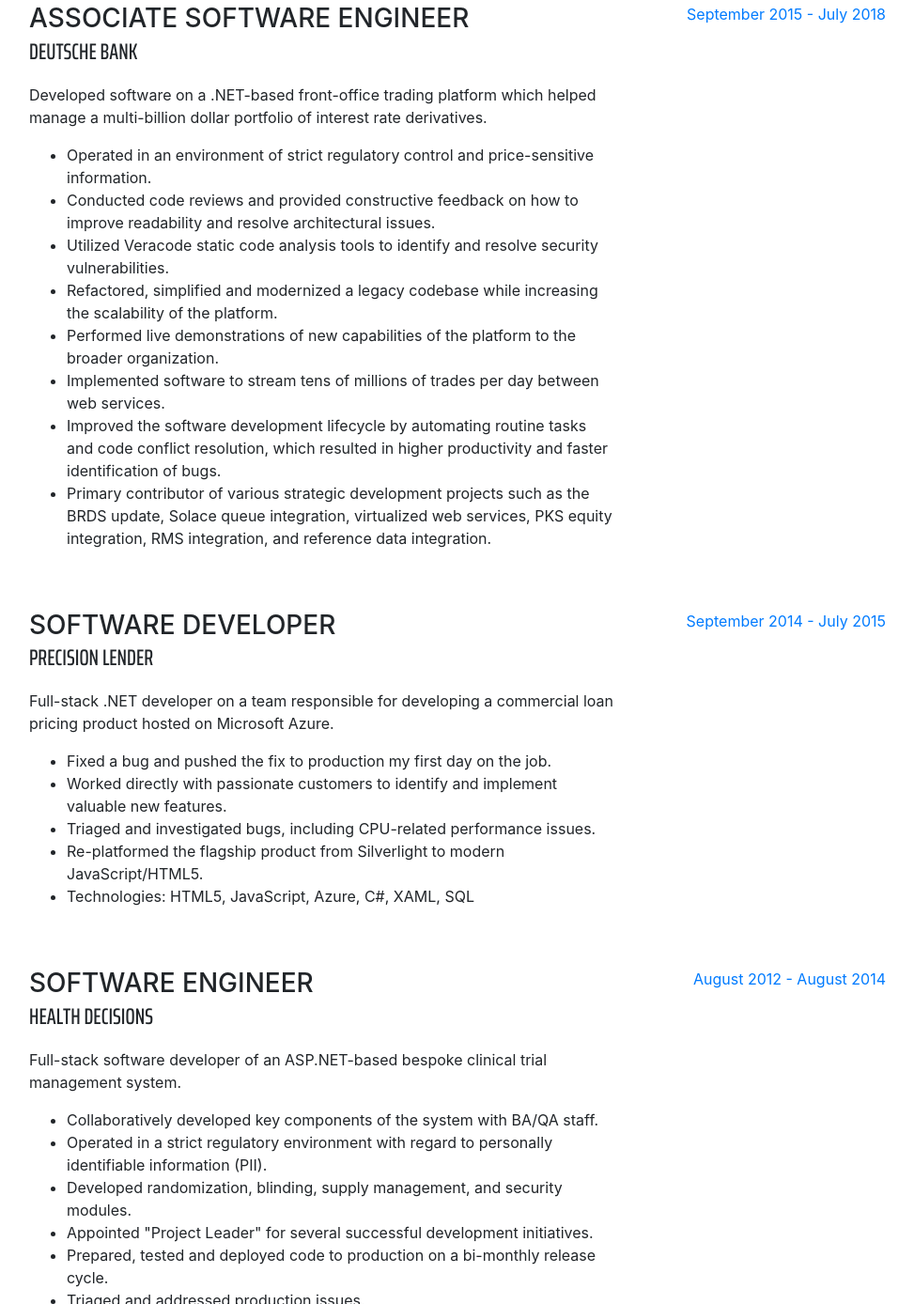
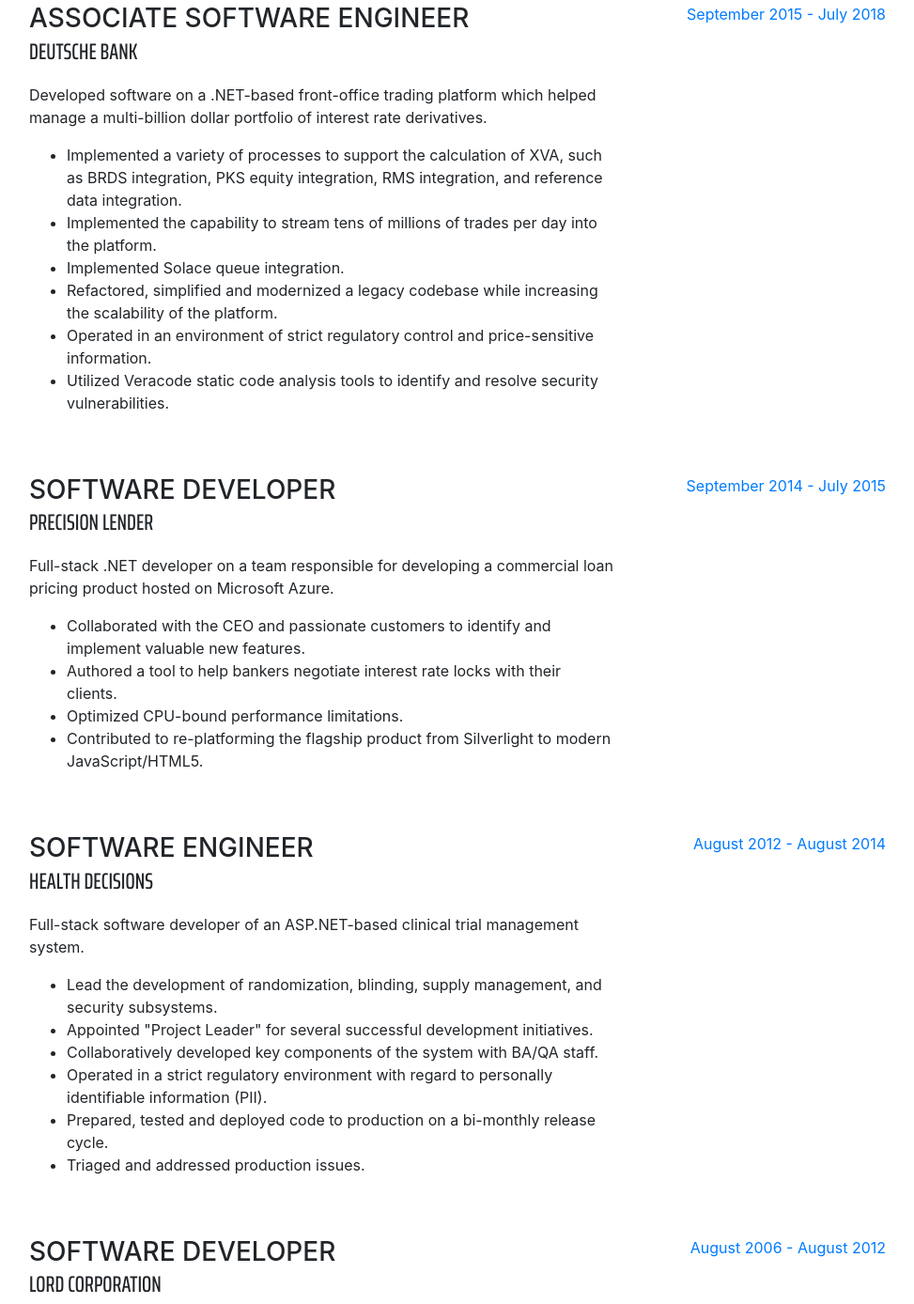
Before and after one commit to jamejone/cumulo-software, a website with bundled scripts: page index.html in a window 1280 px wide. Shown: the part 1506-2894 px from the top of the page at 94% size, without its empty margins (289-1262 px from the left). Built offline with nearby package versions, Linux system fonts and the light colour scheme.

Commit message:
Sync with resume

```diff
--- a/index.html
+++ b/index.html
@@ -103,12 +103,12 @@
               <div class="subheading mb-3">Charles Schwab</div>
               <p>Designing and implementing scalable web services using ASP.NET Core and MongoDB which will host millions of customers and will custody trillions of dollars of financial assets.</p>
               <ul>
-                <li>Implementing new capabilities which will integrate portfolio and accounting functions across the company's major flagship offerings.</li>
-                <li>Operating in a strict regulatory environment with regard to personally identifiable information (PII).</li>
+                <li>Implementing portfolio and accounting services which will integrate the company's major flagship offerings.</li>
                 <li>Conducting code reviews and providing constructive feedback on how to improve readability, testability and scalability.</li>
                 <li>Performing live demonstrations of new capabilities of the platform to the broader organization.</li>
                 <li>Utilizing test-driven development and dependency inversion/injection to maximize code quality and functional correctness.</li>
-                <li>Utilizing static code analysis tools (Veracode and SonarQube) to identify and mitigate security vulnerabilities.</li>
+                <li>Utilizing static code analysis (Veracode and SonarQube) to identify and mitigate security vulnerabilities.</li>
+                <li>Operating in a strict regulatory environment with regard to personally identifiable information (PII).</li>
                 <li>Utilizing the Atlassian stack (Jira, BitBucket, Bamboo) for issue tracking and continuous integration.</li>
               </ul>
             </div>
@@ -123,14 +123,12 @@
               <div class="subheading mb-3">Deutsche Bank</div>
               <p>Developed software on a .NET-based front-office trading platform which helped manage a multi-billion dollar portfolio of interest rate derivatives.</p>
               <ul>
+                <li>Implemented a variety of processes to support the calculation of XVA, such as BRDS integration, PKS equity integration, RMS integration, and reference data integration.</li>
+                <li>Implemented the capability to stream tens of millions of trades per day into the platform.</li>
+                <li>Implemented Solace queue integration.</li>
+                <li>Refactored, simplified and modernized a legacy codebase while increasing the scalability of the platform.</li>
                 <li>Operated in an environment of strict regulatory control and price-sensitive information.</li>
-                <li>Conducted code reviews and provided constructive feedback on how to improve readability and resolve architectural issues.</li>
                 <li>Utilized Veracode static code analysis tools to identify and resolve security vulnerabilities.</li>
-                <li>Refactored, simplified and modernized a legacy codebase while increasing the scalability of the platform.</li>
-                <li>Performed live demonstrations of new capabilities of the platform to the broader organization.</li>
-                <li>Implemented software to stream tens of millions of trades per day between web services.</li>
-                <li>Improved the software development lifecycle by automating routine tasks and code conflict resolution, which resulted in higher productivity and faster identification of bugs.</li>
-                <li>Primary contributor of various strategic development projects such as the BRDS update, Solace queue integration, virtualized web services, PKS equity integration, RMS integration, and reference data integration.</li>
               </ul>
             </div>
             <div class="resume-date text-md-right">
@@ -144,11 +142,10 @@
               <div class="subheading mb-3">Precision Lender</div>
               <p>Full-stack .NET developer on a team responsible for developing a commercial loan pricing product hosted on Microsoft Azure.</p>
               <ul>
-                <li>Fixed a bug and pushed the fix to production my first day on the job.</li>
-                <li>Worked directly with passionate customers to identify and implement valuable new features.</li>
-                <li>Triaged and investigated bugs, including CPU-related performance issues.</li>
-                <li>Re-platformed the flagship product from Silverlight to modern JavaScript/HTML5.</li>
-                <li>Technologies: HTML5, JavaScript, Azure, C#, XAML, SQL</li>
+                <li>Collaborated with the CEO and passionate customers to identify and implement valuable new features.</li>
+                <li>Authored a tool to help bankers negotiate interest rate locks with their clients.</li>
+                <li>Optimized CPU-bound performance limitations.</li>
+                <li>Contributed to re-platforming the flagship product from Silverlight to modern JavaScript/HTML5.</li>
               </ul>
             </div>
             <div class="resume-date text-md-right">
@@ -160,15 +157,14 @@
             <div class="resume-content mr-auto">
               <h3 class="mb-0">Software Engineer</h3>
               <div class="subheading mb-3">Health Decisions</div>
-              <p>Full-stack software developer of an ASP.NET-based bespoke clinical trial management system.</p>
+              <p>Full-stack software developer of an ASP.NET-based clinical trial management system.</p>
               <ul>
+                <li>Lead the development of randomization, blinding, supply management, and security subsystems.</li>
+                <li>Appointed "Project Leader" for several successful development initiatives.</li>
                 <li>Collaboratively developed key components of the system with BA/QA staff.</li>
                 <li>Operated in a strict regulatory environment with regard to personally identifiable information (PII).</li>
-                <li>Developed randomization, blinding, supply management, and security modules.</li>
-                <li>Appointed "Project Leader" for several successful development initiatives.</li>
                 <li>Prepared, tested and deployed code to production on a bi-monthly release cycle.</li>
                 <li>Triaged and addressed production issues.</li>
-                <li>Technologies: C#, ASP.NET MVC, SQL, Entity Framework, JavaScript</li>
               </ul>
             </div>
             <div class="resume-date text-md-right">
@@ -182,11 +178,11 @@
               <div class="subheading mb-3">Lord Corporation</div>
               <p>Full-stack .NET software developer for dozens of line-of-business software systems.</p>
               <ul>
+                <li>Collaborated with LORD technology fellows to implement advanced proprietary algorithms in the area of silicone elastomer manufacturing.</li>
+                <li>Successfully transitioned legacy FORTRAN/VAX software to a modern .NET platform.</li>
+                <li>Utilized predictive analytics to develop a Six Sigma quality control system.</li>
                 <li>Worked directly with business stakeholders.</li>
                 <li>Consistent, top performer for all 6 years with the company.</li>
-                  <li>Successfully transitioned legacy FORTRAN/VAX software to a modern .NET platform.</li>
-                  <li>Collaborated with LORD technology fellows to develop proprietary algorithms.</li>
-                  <li>Utilized predictive analytics to develop a Six Sigma quality control system.</li>
                 <li>Developed over a dozen SAP Business One add-ons and integrations.</li>
                 <li>Secured systems in accordance with federal ITAR security regulations.</li>
                 <li>Provided mentoring for junior developers.</li>
```
Lines whose indentation alone changed are shown as unchanged.
